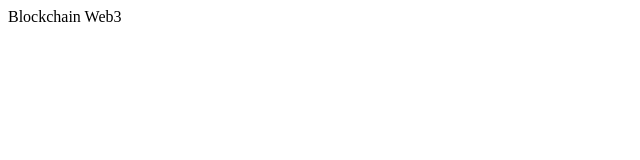
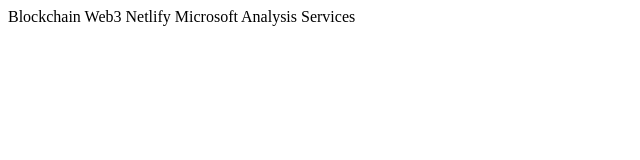
Before and after one commit to Hafeez444/WEB3, a plain HTML site: page index.html in a window 1280 px wide. Shown: the whole page, without its empty margins (0-640 px from the left). Drawn offline with Linux system fonts and the light colour scheme.

Commit message:
changed the hero text

```diff
--- a/index.html
+++ b/index.html
@@ -6,6 +6,6 @@
     <title>Document</title>
 </head>
 <body>
-    Blockchain Web3
+    Blockchain Web3 Netlify Microsoft Analysis Services
 </body>
 </html>
```
